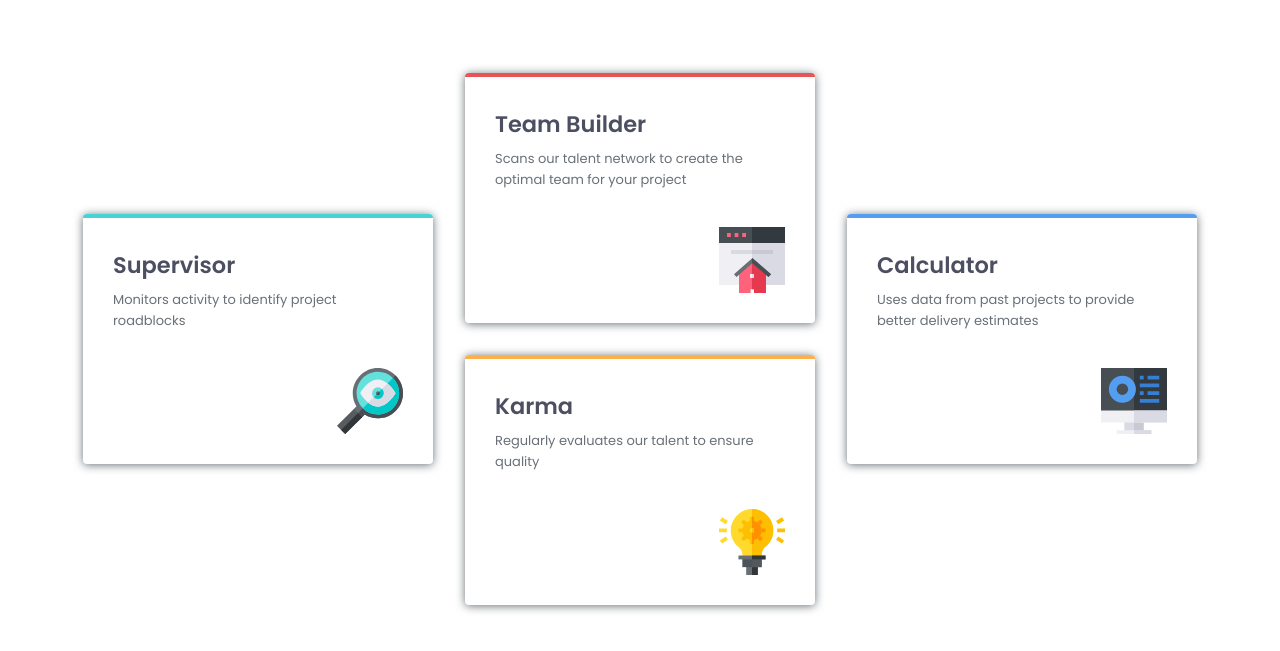
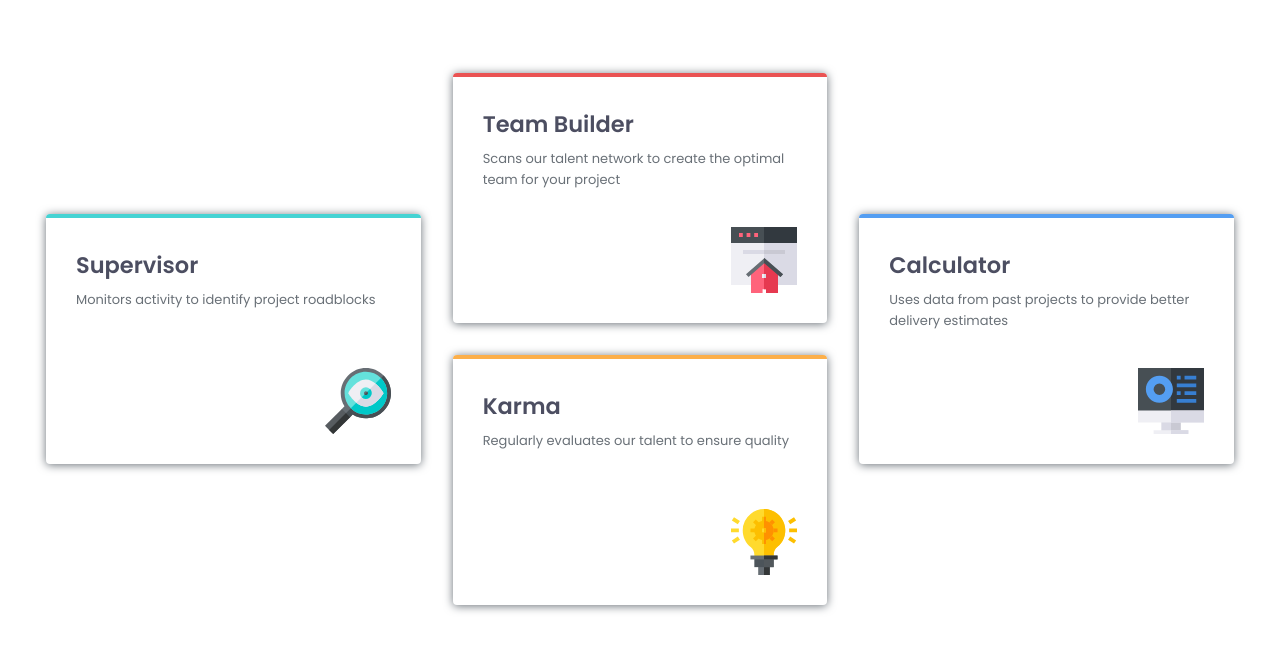
Before and after one commit to ADR-39/four-card-feature-section, a plain HTML site: page index.html in a window 1280 px wide. Shown: the part 275-926 px from the top of the page. Drawn offline with Linux system fonts and the light colour scheme.

Commit message:
Update grid column size

```diff
--- a/style.css
+++ b/style.css
@@ -75,7 +75,7 @@ body {
 .card {
     border-radius: 0.25rem;
     padding: 1.875rem;
-    max-width: 21.875rem;
+    max-width: 25rem;
     min-height: 15.625rem;
     box-shadow: 0 1px 10px 0 var(--grey-400-color);
 
@@ -144,6 +144,10 @@ body {
         font-size: 2.25rem;
     }
 
+    .card-grid {
+        grid-template-columns: repeat(3, minmax(25rem, 1fr));
+    }
+
     .card {
         margin: 1rem;
     }
```
